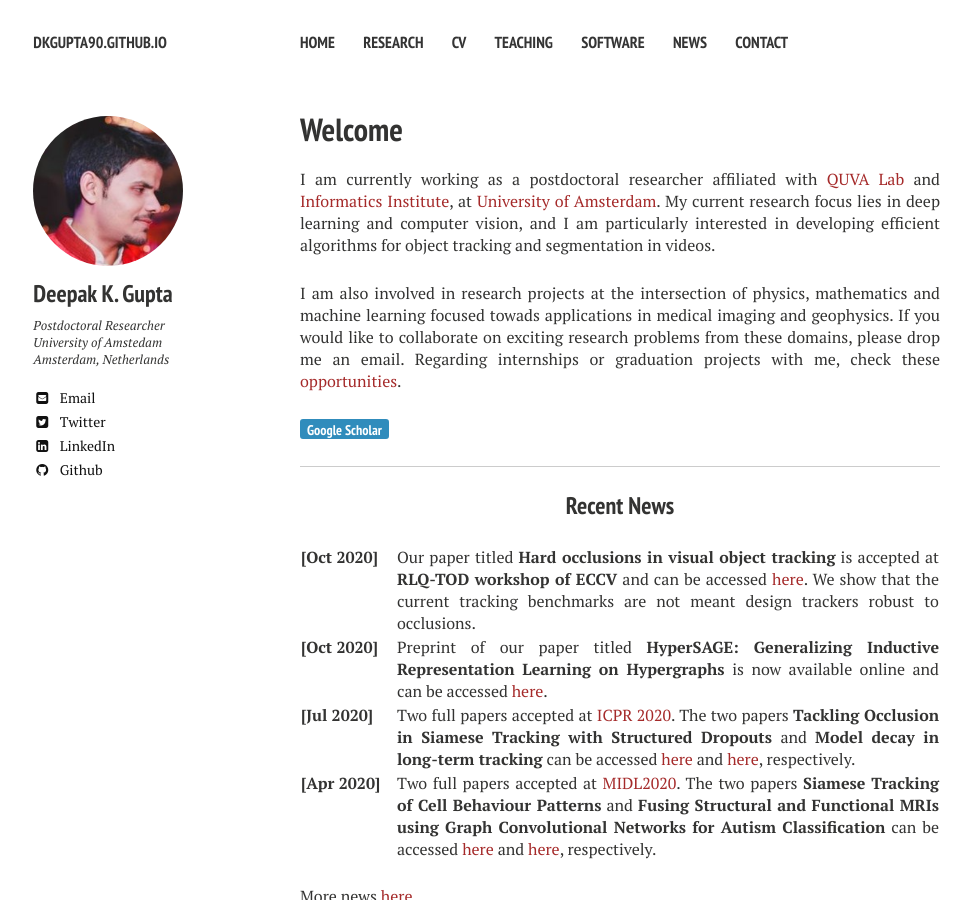
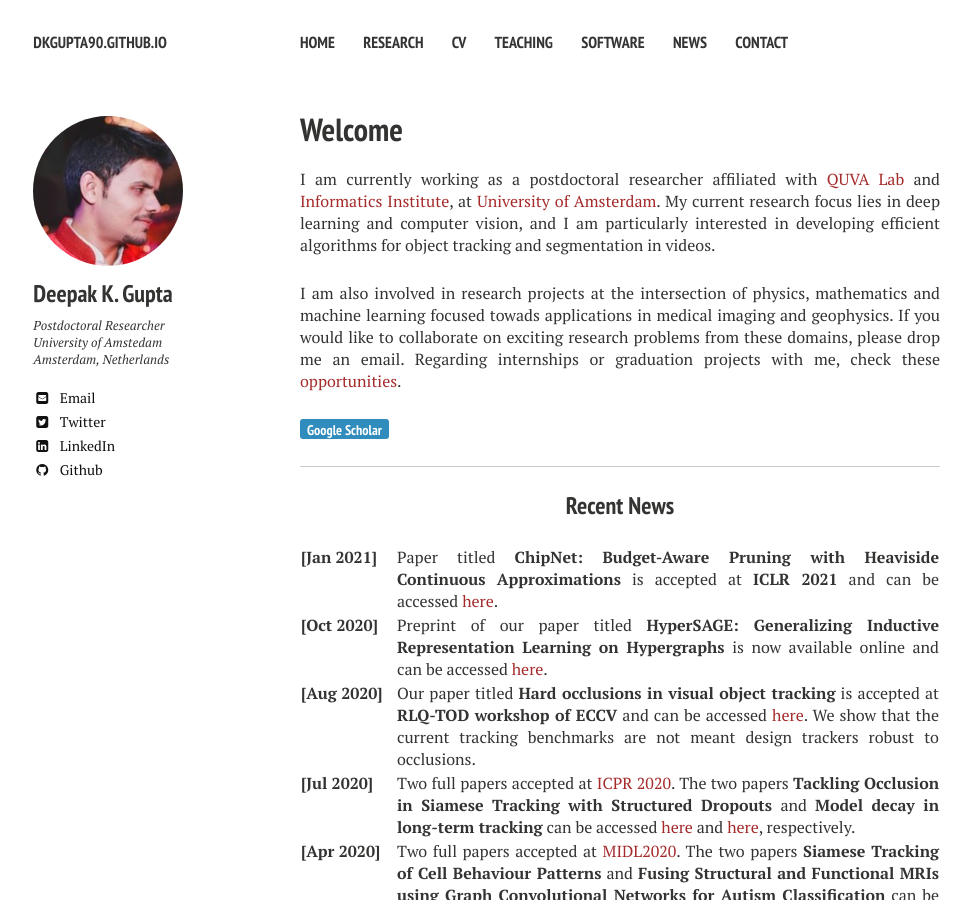
Before and after one commit to dkgupta90/dkgupta90.github.io, a Jekyll site: the page built from index.md, in a window 1280 px wide and 900 px high. Shown: the whole window, without its empty margins (20-991 px from the left). Built offline with Jekyll 4.4.1, drawn with Linux system fonts in a browser that asks for light colours; nearby versions of some CDN libraries.

Commit message:
added iclr paper

```diff
--- a/index.md
+++ b/index.md
@@ -17,13 +17,17 @@ I am also involved in research projects at the intersection of physics, mathemat
 <table>
     <col width="15%">
     <col width="85%">
-        <tr>
-        <td valign="top"><strong>[Oct 2020]</strong></td>
-        <td>Our paper titled <b>Hard occlusions in visual object tracking</b> is accepted at <b>RLQ-TOD workshop of ECCV</b> and can be accessed <a href="https://link.springer.com/chapter/10.1007/978-3-030-68238-5_22">here</a>. We show that the current tracking benchmarks are not meant design trackers robust to occlusions.</td>
+    <tr>
+        <td valign="top"><strong>[Jan 2021]</strong></td>
+        <td>Paper titled <b>ChipNet: Budget-Aware Pruning with Heaviside Continuous Approximations</b> is accepted at <b>ICLR 2021</b> and can be accessed  <a href="https://openreview.net/forum?id=xCxXwTzx4L1">here</a>. </td>
     </tr>
     <tr>
         <td valign="top"><strong>[Oct 2020]</strong></td>
         <td>Preprint of our paper titled <b>HyperSAGE: Generalizing Inductive Representation Learning on Hypergraphs </b> is now available online and can be accessed  <a href="https://arxiv.org/abs/2010.04558">here</a>. </td>
+    </tr>
+    <tr>
+        <td valign="top"><strong>[Aug 2020]</strong></td>
+        <td>Our paper titled <b>Hard occlusions in visual object tracking</b> is accepted at <b>RLQ-TOD workshop of ECCV</b> and can be accessed <a href="https://link.springer.com/chapter/10.1007/978-3-030-68238-5_22">here</a>. We show that the current tracking benchmarks are not meant design trackers robust to occlusions.</td>
     </tr>
     <tr>
         <td valign="top"><strong>[Jul 2020]</strong></td>
```
